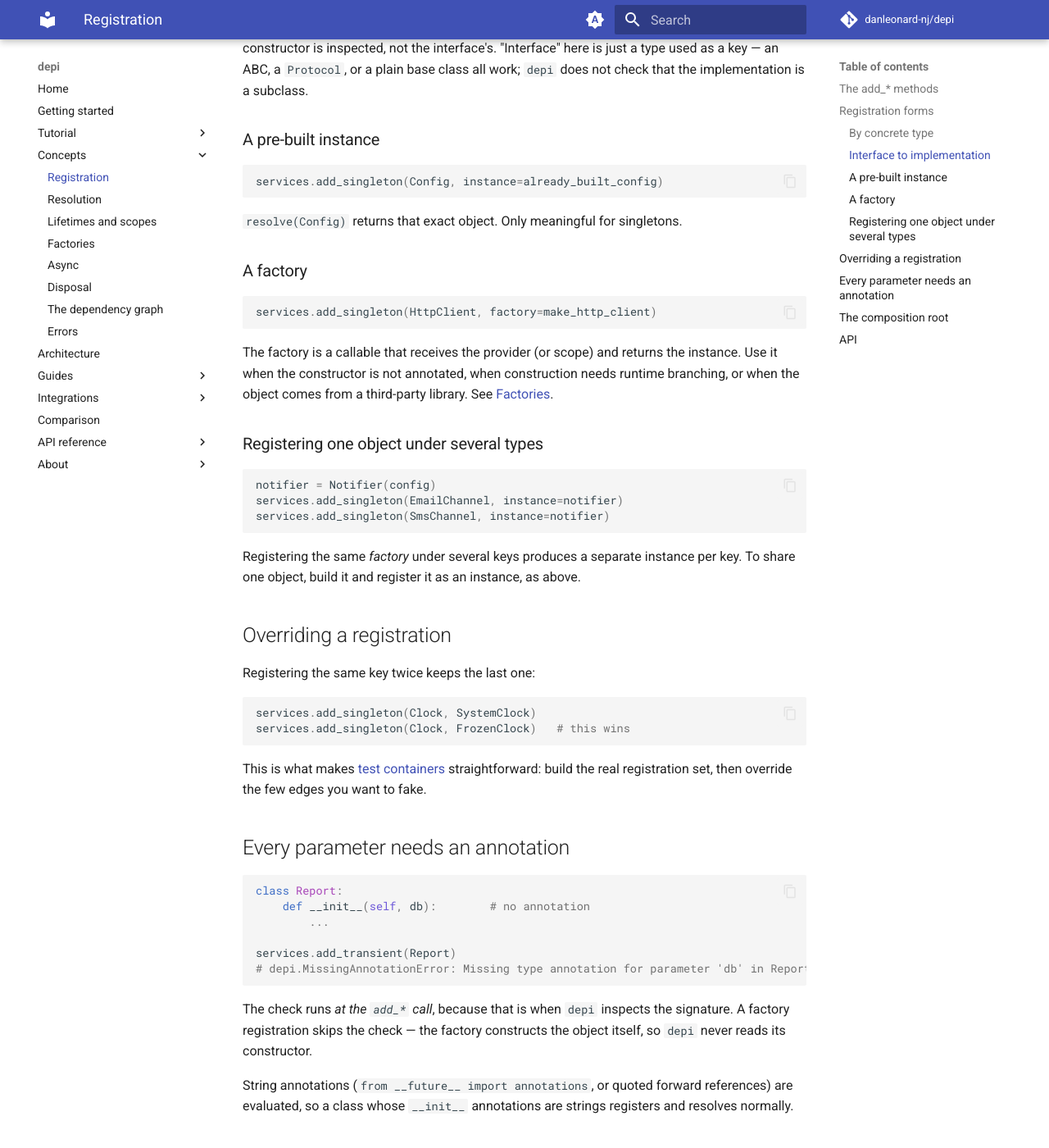
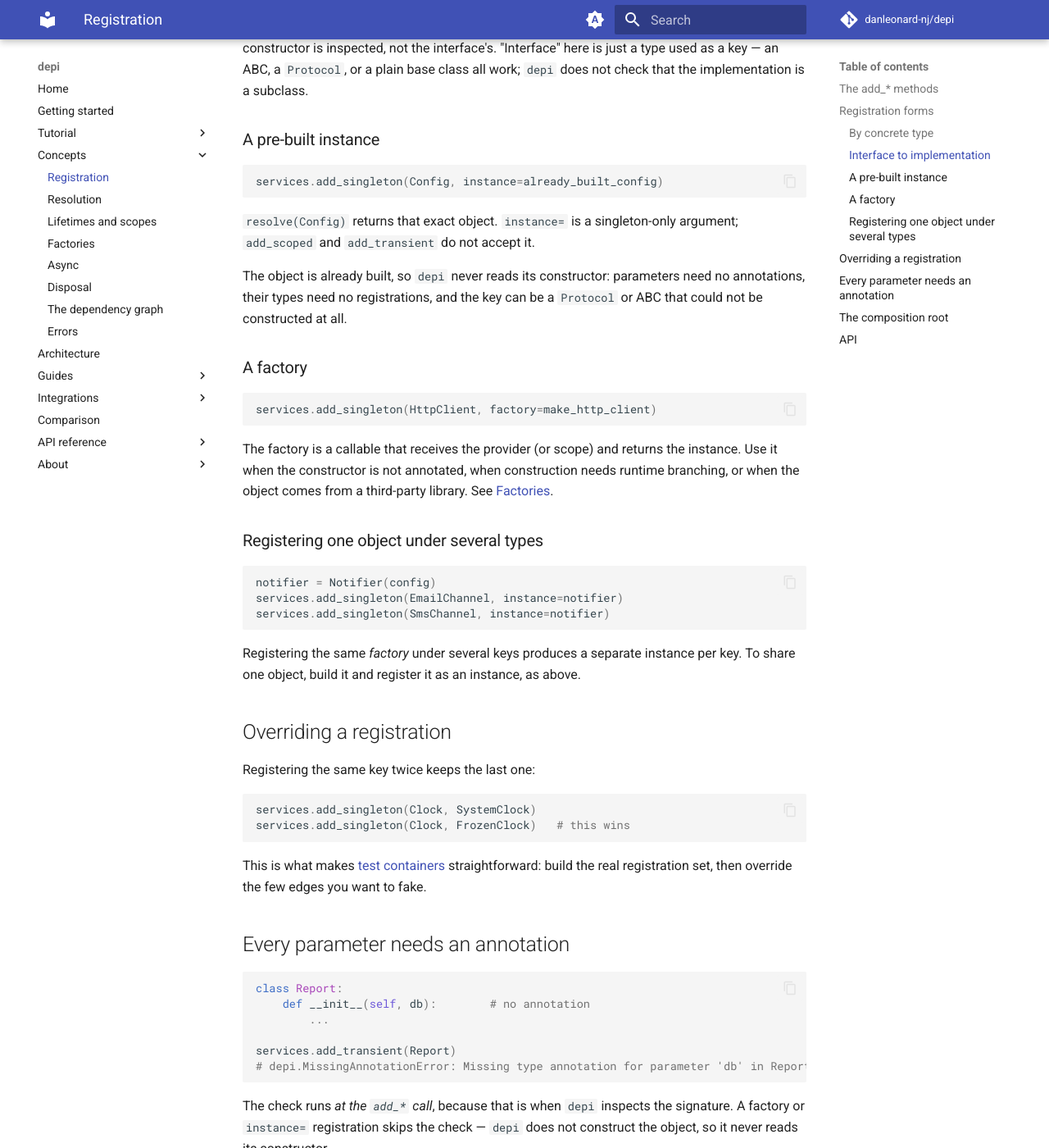
Before and after one commit to danleonard-nj/depi, an MkDocs documentation site: the page built from docs/concepts/registration.md, in a window 1280 px wide and 1400 px high, scrolled down 1268 px. Shown: the whole window at 82% size. Built offline with MkDocs 1.6.1 and Material for MkDocs 9.7.7, drawn with Linux system fonts in a browser that asks for light colours; comment, search, counter and statistics services are not loaded.

Commit message:
Bug fix:
A factory or a pre-built instance is never constructed by depi, so its constructor is not inspected and its parameters are not dependencies.

````diff
--- a/docs/concepts/registration.md
+++ b/docs/concepts/registration.md
@@ -52,7 +52,12 @@ work; `depi` does not check that the implementation is a subclass.
 services.add_singleton(Config, instance=already_built_config)
 ```
 
-`resolve(Config)` returns that exact object. Only meaningful for singletons.
+`resolve(Config)` returns that exact object. `instance=` is a singleton-only
+argument; `add_scoped` and `add_transient` do not accept it.
+
+The object is already built, so `depi` never reads its constructor: parameters
+need no annotations, their types need no registrations, and the key can be a
+`Protocol` or ABC that could not be constructed at all.
 
 ### A factory
 
@@ -100,8 +105,8 @@ services.add_transient(Report)
 ```
 
 The check runs *at the `add_*` call*, because that is when `depi` inspects the
-signature. A factory registration skips the check — the factory constructs the
-object itself, so `depi` never reads its constructor.
+signature. A factory or `instance=` registration skips the check — `depi` does
+not construct the object, so it never reads its constructor.
 
 String annotations (`from __future__ import annotations`, or quoted forward
 references) are evaluated, so a class whose `__init__` annotations are strings
````
Also changed, not shown: CHANGELOG.md (+6 -0 lines), docs/guides/testing.md (+1 -1 lines), 2 other files.
